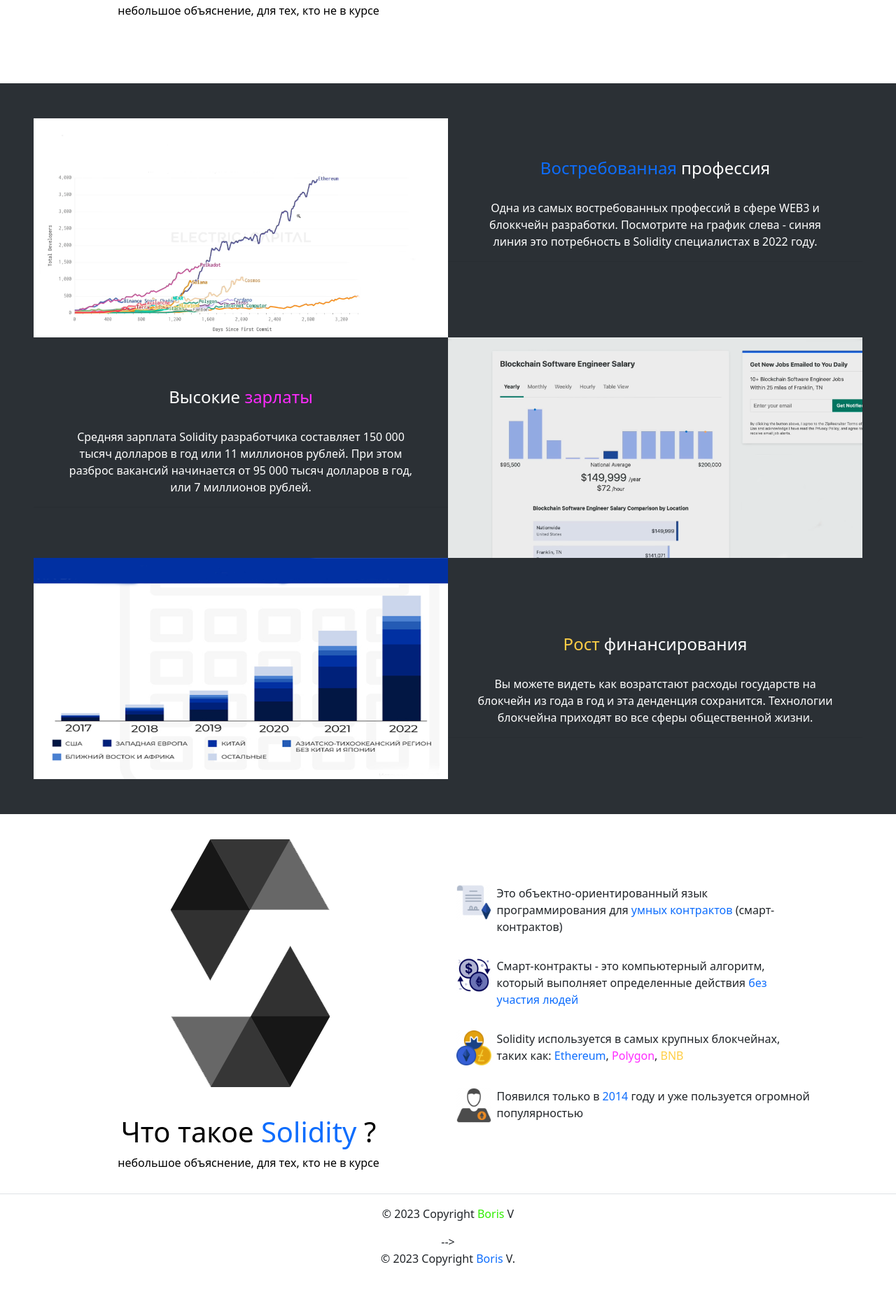
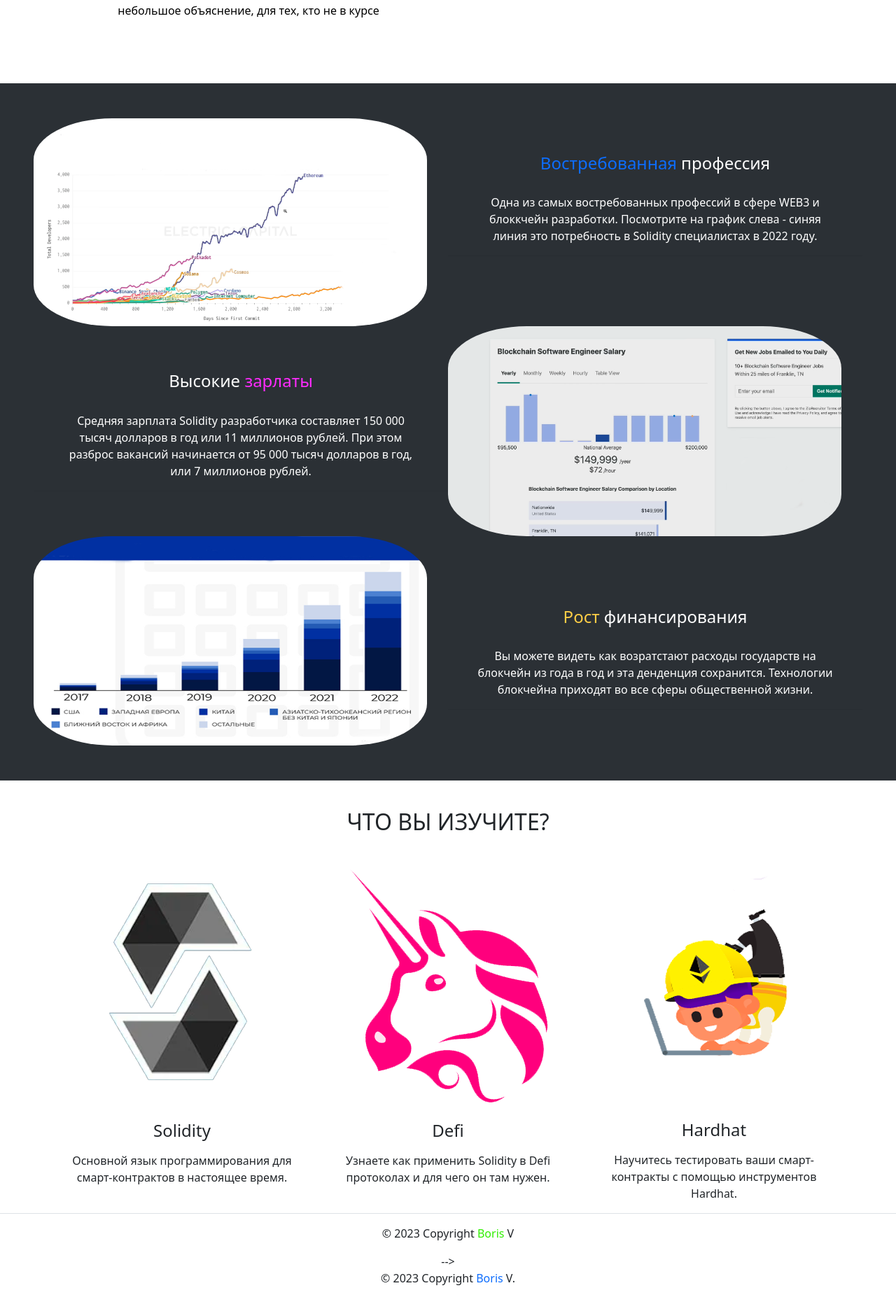
Before and after one commit to BorisSV4646/solidity_shool, a Django app: page / in a window 1280 px wide. Shown: the part 589-2459 px from the top of the page at 70% size. Before the commit the page ends 2397 px from the top, so only its background shows below. Run offline with Django 4.2, Linux system fonts and the light colour scheme; some libraries are stand-ins or nearby versions.

Commit message:
Main is done

```diff
--- a/solidity_shool/templates/css/style.css
+++ b/solidity_shool/templates/css/style.css
@@ -71,3 +71,8 @@
   margin-top: 50px;
   margin-block-end: 60px;
 }
+
+.my_img {
+  width: 95%;
+  border-radius: 20%;
+}
--- a/solidity_shool/templates/index.html
+++ b/solidity_shool/templates/index.html
@@ -175,7 +175,7 @@
           <div class="row gx-0 mb-5 mb-lg-0 justify-content-center">
             <div class="col-lg-6" style="margin-top: 50px">
               <img
-                class="img-fluid"
+                class="img-fluid my_img"
                 src="../static/img/Popular ETH.png"
                 alt="..."
               />
@@ -214,7 +214,11 @@
           <!-- Project Two Row-->
           <div class="row gx-0 justify-content-center">
             <div class="col-lg-6">
-              <img class="img-fluid" src="../static/img/Money.png" alt="..." />
+              <img
+                class="img-fluid my_img"
+                src="../static/img/Money.png"
+                alt="..."
+              />
             </div>
             <div class="col-lg-6 order-lg-first">
               <div
@@ -250,7 +254,7 @@
           <div class="row gx-0 mb-5 mb-lg-0 justify-content-center">
             <div class="col-lg-6" style="margin-block-end: 50px">
               <img
-                class="img-fluid"
+                class="img-fluid my_img"
                 src="../static/img/Popular crypto.jpg"
                 alt="..."
               />
@@ -288,78 +292,47 @@
           </div>
         </div>
       </section>
-      <div class="container text-center">
-        <div class="row align-items-center">
-          <div class="col my-3">
-            <img src="../static/img/for_slide.png" alt="" />
-            <h1 style="color: black">
-              Что такое <span style="color: #0d6dfd">Solidity </span>?
-            </h1>
-            <p style="color: black">
-              небольшое объяснение, для тех, кто не в курсе
-            </p>
+      <section class="page-section" id="services">
+        <div class="container">
+          <div class="text-center">
+            <h2 class="section-heading text-uppercase" style="margin: 40px">
+              Что вы изучите?
+            </h2>
           </div>
-          <div class="col">
-            <div class="row">
-              <div class="col-1 my-3" style="margin-right: 10px">
-                <img src="../static/img/smart.png" alt="" class="small_image" />
-              </div>
-              <div class="col-10 my-3">
-                <p class="my_p">
-                  Это объектно-ориентированный язык программирования для
-                  <span style="color: #0d6dfd">умных контрактов</span>
-                  (смарт-контрактов)
-                </p>
-              </div>
+          <div class="row text-center">
+            <div class="col-md-4">
+              <span class="fa-stack fa-4x">
+                <img src="../static/img/logo.png" alt="" />
+              </span>
+              <h4 class="my-3">Solidity</h4>
+              <p class="text">
+                Основной язык программирования для смарт-контрактов в настоящее
+                время.
+              </p>
             </div>
-            <div class="row">
-              <div class="col-1 my-3" style="margin-right: 10px">
-                <img
-                  src="../static/img/without_people.png"
-                  alt=""
-                  class="small_image"
-                />
-              </div>
-              <div class="col-10 my-3">
-                <p class="my_p">
-                  Смарт-контракты - это компьютерный алгоритм, который выполняет
-                  определенные действия
-                  <span style="color: #0d6dfd">без участия людей</span>
-                </p>
-              </div>
+            <div class="col-md-4">
+              <span class="fa-stack fa-4x">
+                <img src="../static/img/Uniswap.png" alt="" />
+              </span>
+              <h4 class="my-3">Defi</h4>
+              <p class="text">
+                Узнаете как применить Solidity в Defi протоколах и для чего он
+                там нужен.
+              </p>
             </div>
-            <div class="row">
-              <div class="col-1 my-3" style="margin-right: 10px">
-                <img src="../static/img/chain.png" alt="" class="small_image" />
-              </div>
-              <div class="col-10 my-3">
-                <p class="my_p">
-                  Solidity используется в самых крупных блокчейнах, таких как:
-                  <span style="color: #0d6dfd">Ethereum</span>,
-                  <span style="color: #ff2bff">Polygon</span>,
-                  <span style="color: #ffce46">BNB</span>
-                </p>
-              </div>
-            </div>
-            <div class="row">
-              <div class="col-1 my-3" style="margin-right: 10px">
-                <img
-                  src="../static/img/popular.png"
-                  alt=""
-                  class="small_image"
-                />
-              </div>
-              <div class="col-10 my-3">
-                <p class="my_p">
-                  Появился только в
-                  <span style="color: #0d6dfd">2014</span> году и уже пользуется
-                  огромной популярностью
-                </p>
-              </div>
+            <div class="col-md-4">
+              <span class="fa-stack fa-4x">
+                <img src="../static/img/Hardhat.png" alt="" />
+              </span>
+              <h4 class="my-3">Hardhat</h4>
+              <p class="text">
+                Научитесь тестировать ваши смарт-контракты с помощью
+                инструментов Hardhat.
+              </p>
             </div>
           </div>
         </div>
-      </div>
+      </section>
     </main>
     <footer class="border-top text-center py-3">
       <!-- {% include 'includes/footer_new.html' %} -->
```
Also changed, not shown: solidity_shool/static/img/Hardhat.png (added), solidity_shool/static/img/Uniswap.png (added).
